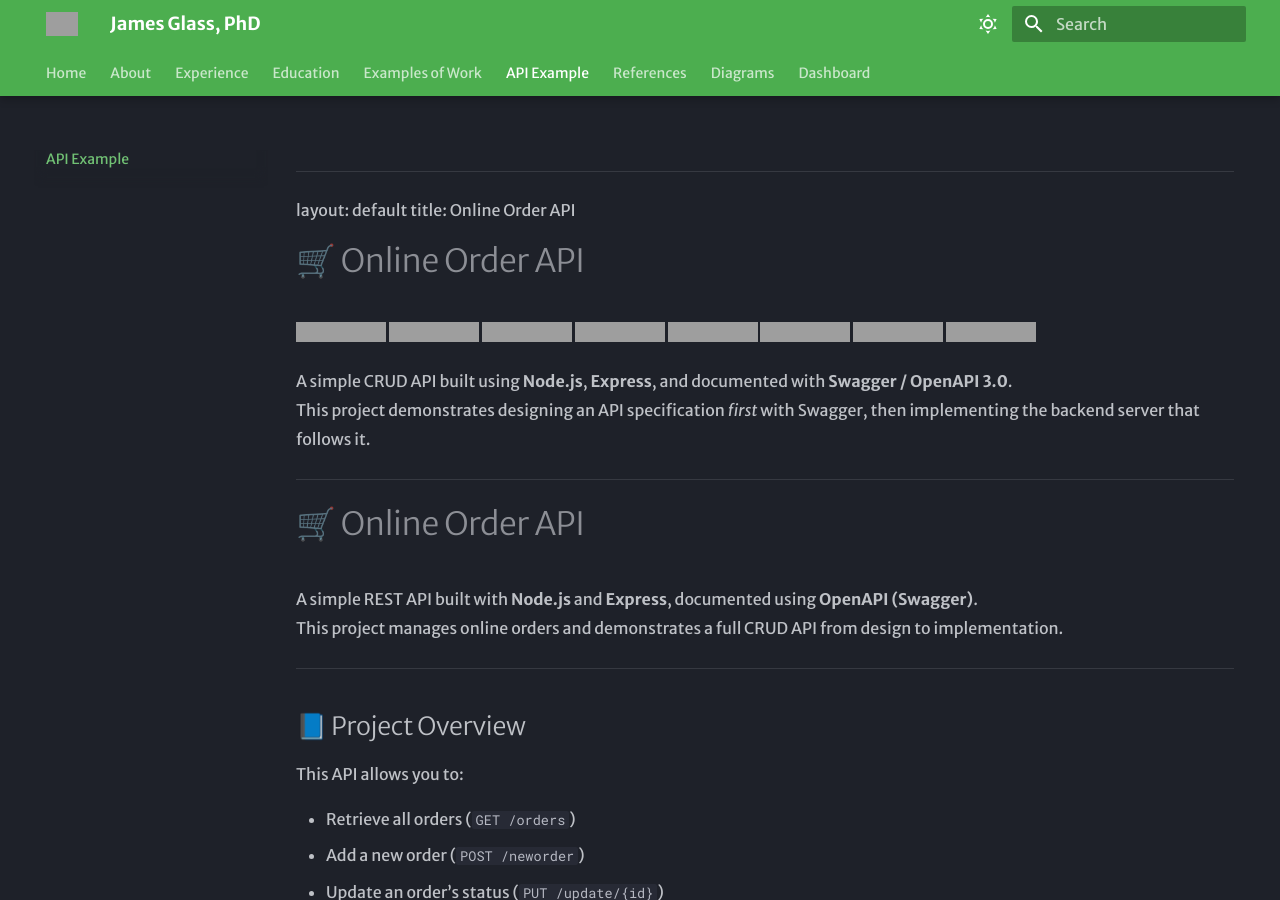
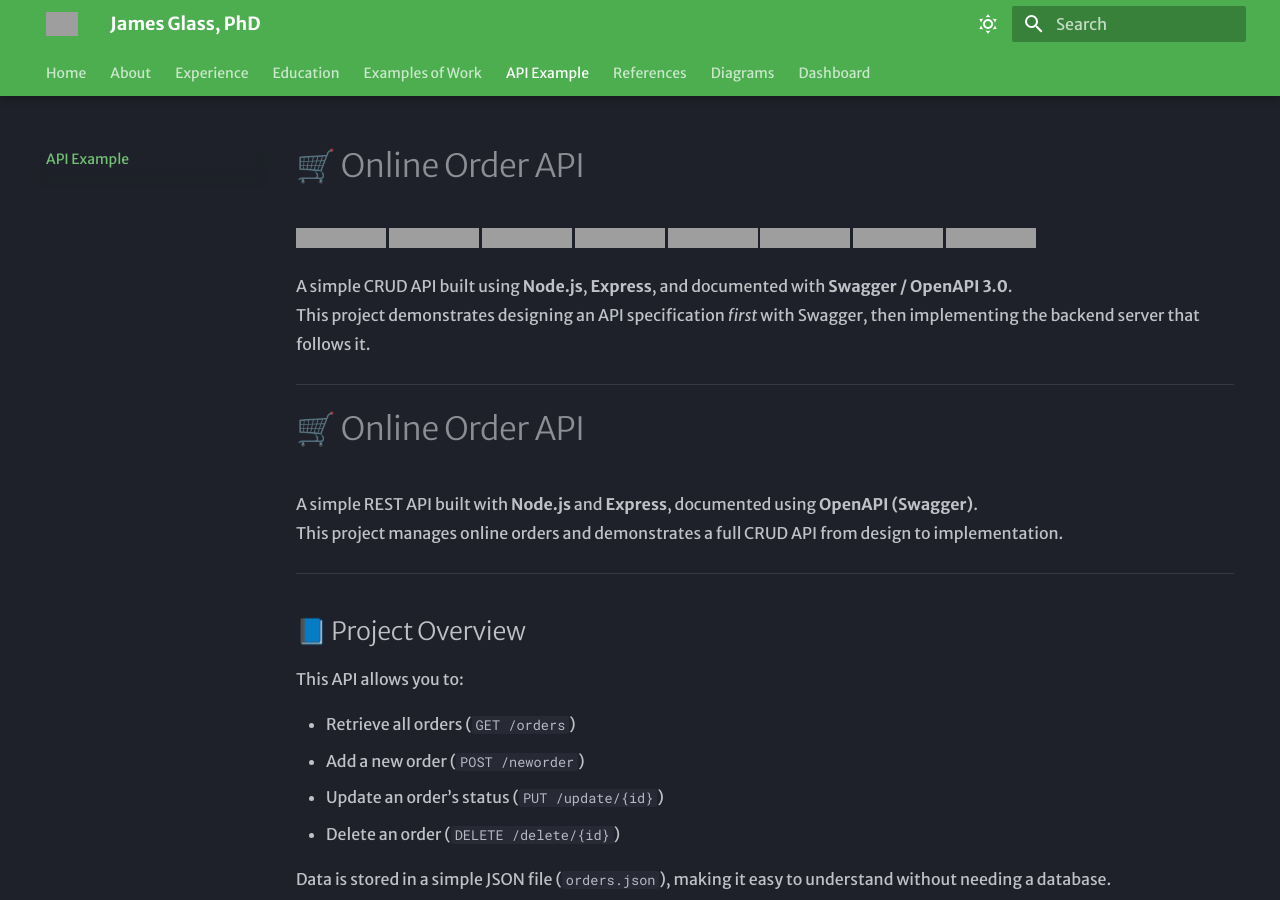
Before and after one commit to james-glass1999/MKDocs-James-Glass-PhD, an MkDocs documentation site: the page built from docs/api example/online-order-api.md, in a window 1280 px wide and 900 px high, cut to the strip 0-900 px from the top of the window. Built offline with MkDocs 1.6.1 and Material for MkDocs 9.7.7, drawn with Linux system fonts in a browser that asks for light colours; grey boxes are pictures that could not be loaded.

Commit message:
edits to api page

```diff
--- a/docs/api example/online-order-api.md
+++ b/docs/api example/online-order-api.md
@@ -1,7 +1,3 @@
----
-layout: default
-title: Online Order API
-
 # 🛒 Online Order API
 
 [![MIT License](https://img.shields.io/badge/License-MIT-green.svg)](LICENSE)
```
